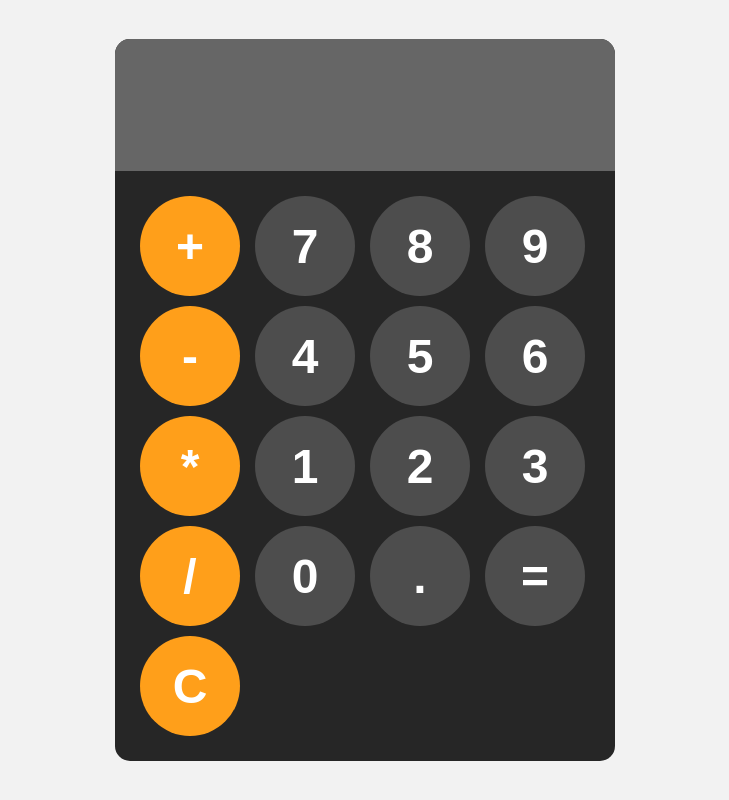
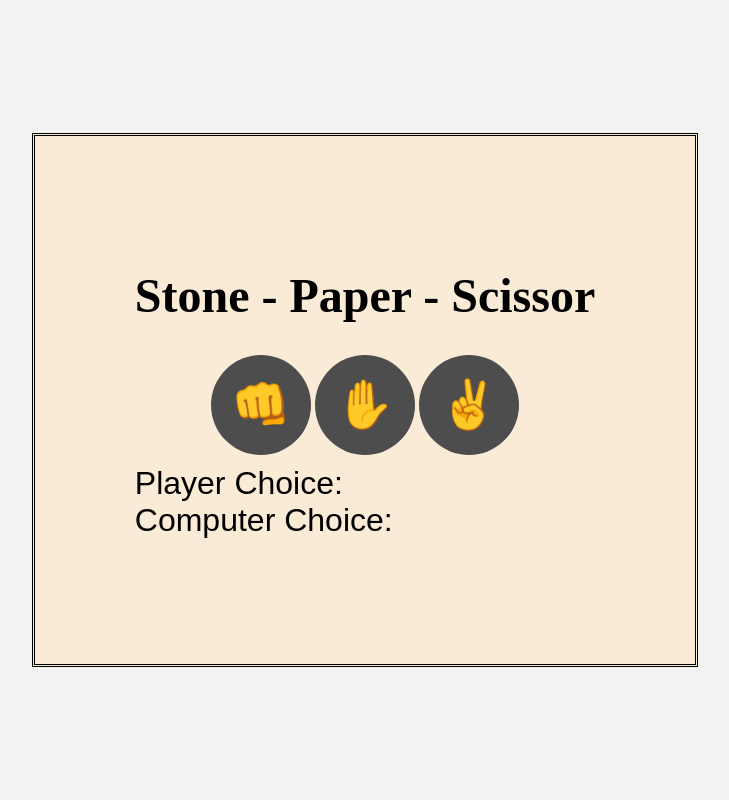
Before and after one commit to VenkateshSundar/FRONTENDFOUNDATION, a plain HTML site: page index.html in a window 1280 px wide. Shown: the whole page, without its empty margins (275-1004 px from the left). Drawn offline with Linux system fonts and the light colour scheme.

Commit message:
refs #FRONT END Stone Paper Scissors HTML CSS & JS

```diff
--- a/index.html
+++ b/index.html
@@ -3,30 +3,21 @@
   <head>
     <meta charset="UTF-8" />
     <meta name="viewport" content="width=device-width, initial-scale=1.0" />
-    <title>Calculator</title>
+    <title>Stone - Paper - Scissor</title>
     <link rel="stylesheet" href="style.css" />
   </head>
   <body>
-    <div id="calculator">
-      <input id="display" readonly />
+    <div id="rpsgame">
+      <h1 class="heading">Stone - Paper - Scissor</h1>
       <div id="keys">
-        <button onclick="appendToDisplay('+')" class="operator-btn">+</button>
-        <button onclick="appendToDisplay('7')">7</button>
-        <button onclick="appendToDisplay('8')">8</button>
-        <button onclick="appendToDisplay('9')">9</button>
-        <button onclick="appendToDisplay('-')" class="operator-btn">-</button>
-        <button onclick="appendToDisplay('4')">4</button>
-        <button onclick="appendToDisplay('5')">5</button>
-        <button onclick="appendToDisplay('6')">6</button>
-        <button onclick="appendToDisplay('*')" class="operator-btn">*</button>
-        <button onclick="appendToDisplay('1')">1</button>
-        <button onclick="appendToDisplay('2')">2</button>
-        <button onclick="appendToDisplay('3')">3</button>
-        <button onclick="appendToDisplay('/')" class="operator-btn">/</button>
-        <button onclick="appendToDisplay('0')">0</button>
-        <button onclick="appendToDisplay('.')">.</button>
-        <button onclick="calculate()">=</button>
-        <button onclick="clearDisplay()" class="operator-btn">C</button>
+        <button onclick="handleGamePlay('stone')">👊</button>
+        <button onclick="handleGamePlay('paper')">✋</button>
+        <button onclick="handleGamePlay('scissor')">✌️</button>
+      </div>
+      <div id="choiceLabels">
+        <label id="playerDisplayLabel">Player Choice: </label>
+        <label id="computerDisplayLabel">Computer Choice: </label>
+        <label id="resultLabel"></label>
       </div>
     </div>
     <script src="index.js"></script>
--- a/index.js
+++ b/index.js
@@ -1,17 +1,36 @@
-const display = document.getElementById("display");
+let playerDisplayLabel = document.getElementById("playerDisplayLabel");
+let computerDisplayLabel = document.getElementById("computerDisplayLabel");
+let resultLabel = document.getElementById("resultLabel");
 
-function appendToDisplay(input) {
-  display.value += input;
-}
-
-function clearDisplay() {
-  display.value = "";
-}
-
-function calculate() {
-  try {
-    display.value = eval(display.value);
-  } catch (error) {
-    display.value = "ERROR";
+function handleGamePlay(input) {
+  let result;
+  playerDisplayLabel.textContent = "Player Choice: " + input;
+  const compChoice = Math.floor(Math.random() * 3);
+  const compSelection = ["stone", "paper", "scissor"][compChoice];
+  computerDisplayLabel.textContent = "Computer Choice: " + compSelection;
+  resultLabel.classList.remove("success", "failure");
+  if (compSelection === input) {
+    result = "It's a tie... Try Again";
+  } else {
+    switch (compSelection) {
+      case "stone":
+        result = input === "paper" ? "You Win" : "Computer Wins";
+        break;
+      case "paper":
+        result = input === "scissor" ? "You Win" : "Computer Wins";
+        break;
+      case "scissor":
+        result = input === "stone" ? "You Win" : "Computer Wins";
+        break;
+    }
+  }
+  resultLabel.innerText = result;
+  switch (result) {
+    case "You Win":
+      resultLabel.classList.add("success");
+      break;
+    case "Computer Wins":
+      resultLabel.classList.add("failure");
+      break;
   }
 }
--- a/style.css
+++ b/style.css
@@ -9,49 +9,46 @@ button {
   font-weight: bold;
   cursor: pointer;
 }
-
+.success {
+  color: green;
+}
+.failure {
+  color: red;
+}
+#rpsgame {
+  display: flex;
+  flex-direction: column;
+  justify-content: center;
+  border-style: double;
+  padding: 100px;
+  background: antiquewhite;
+}
+.heading {
+  font-size: 3rem;
+}
+#keys {
+  margin-bottom: 10px;
+  align-self: center;
+}
+#choiceLabels {
+  display: flex;
+  flex-direction: column;
+  font-size: 2rem;
+  font-family: Arial, Helvetica, sans-serif;
+}
+#resultLabel {
+  font-weight: bold;
+  font-size: 3rem;
+  align-self: center;
+  justify-self: center;
+  margin-top: 25px;
+}
 button:hover {
   background-color: hsl(0, 0%, 40%);
 }
 button:active {
   background-color: hsl(0, 0%, 50%);
 }
-
-.operator-btn {
-  background-color: hsl(35, 100%, 55%);
-}
-.operator-btn:hover {
-  background-color: hsl(35, 100%, 65%);
-}
-.operator-btn:active {
-  background-color: hsl(35, 100%, 75%);
-}
-
-#keys {
-  display: grid;
-  grid-template-columns: repeat(4, 1fr);
-  gap: 10px;
-  padding: 25px;
-}
-
-#calculator {
-  font-family: Arial, sans-serif;
-  background-color: hsl(0, 0%, 15%);
-  border-radius: 15px;
-  max-width: 500px;
-  overflow: hidden;
-}
-
-#display {
-  width: 100%;
-  padding: 20px;
-  font-size: 5rem;
-  color: white;
-  text-align: left;
-  border: none;
-  background-color: hsl(0, 0%, 40%);
-}
-
 body {
   margin: 0px;
   display: flex;
```
Also changed, not shown: 1 other file.
